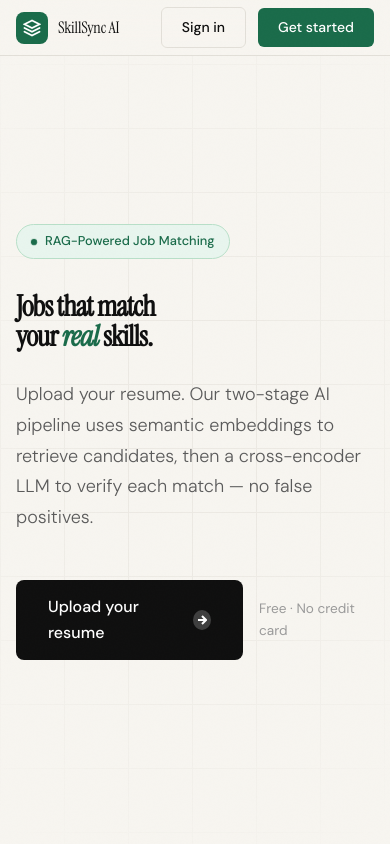
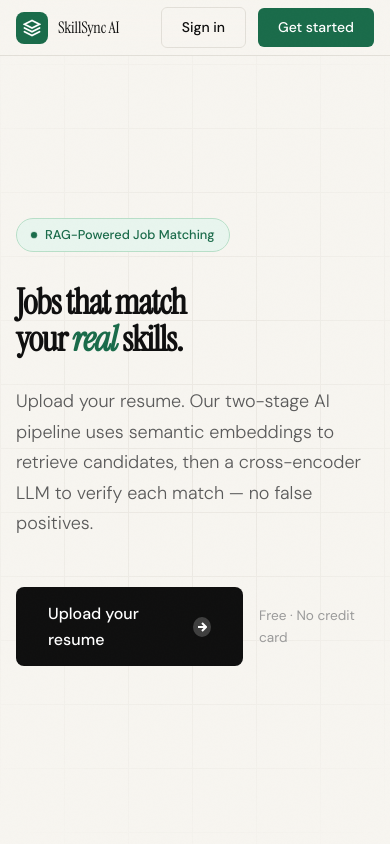
Before and after one commit to adeen-glideups/skillsync_AI-frontend, a React (Vite) app: page / in a window 390 px wide. Shown: the top 844 px of the page. Built offline with nearby package versions, Linux system fonts and the light colour scheme.

Commit message:
feat: adjust hero headline font size for improved responsiveness

```diff
--- a/src/styles/landing.css
+++ b/src/styles/landing.css
@@ -799,7 +799,7 @@
   .landing-nav { padding: 0 16px; height: 56px; }
   .nav-logo-text { font-size: 1rem; }
   .hero { padding: 80px 16px 40px; }
-  .hero-headline { font-size: clamp(1.8rem, 6vw, 3rem); }
+  .hero-headline { font-size: clamp(2.2rem, 8vw, 4.5rem); }
   .hero-subheadline { font-size: 0.95rem; }
   .section { padding: 60px 16px !important; }
   .section-title { font-size: 1.8rem; }
```
